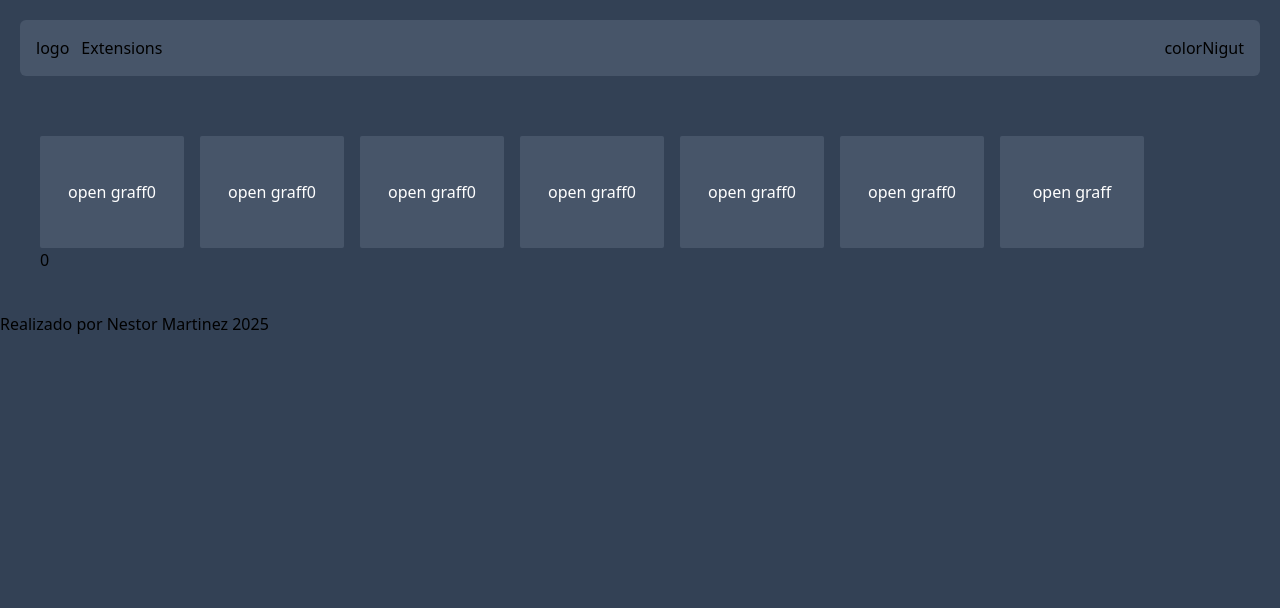
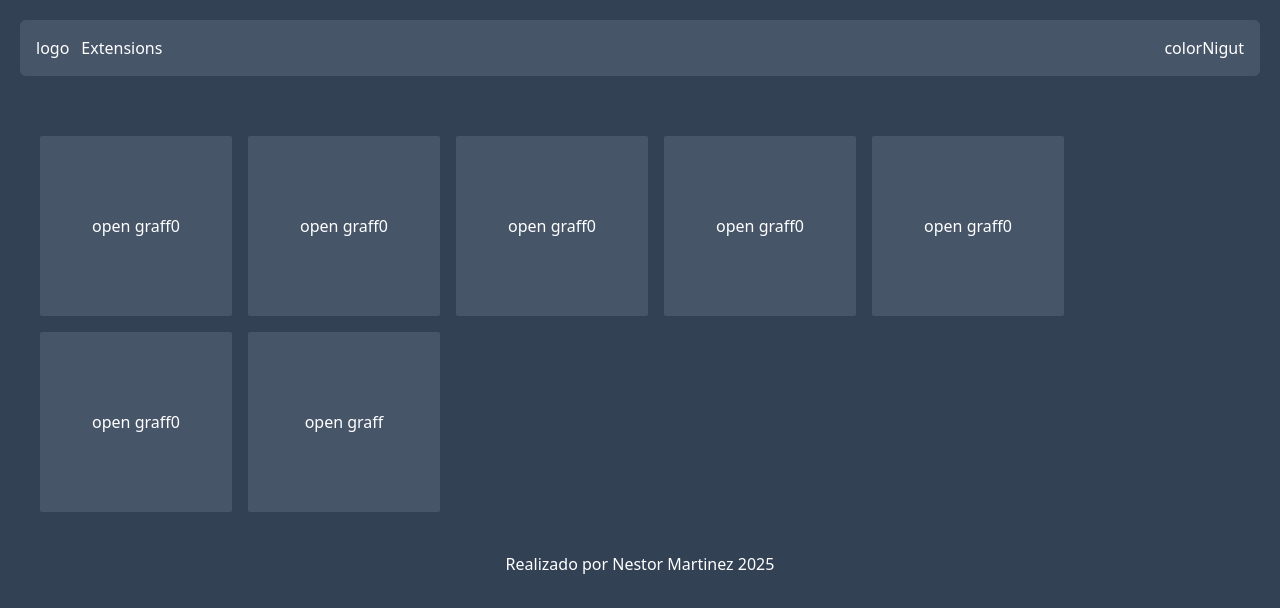
Before and after one commit to Nemartinez20/learn_tailwind, a React (Vite) app: page / in a window 1280 px wide. Shown: the top 608 px of the page. Built offline with nearby package versions, Linux system fonts and the light colour scheme.

Commit message:
agregando estilos al card2

```diff
--- a/src/App.jsx
+++ b/src/App.jsx
@@ -1,7 +1,7 @@
 function App() {
   return (
     <div>
-      <header className=" p-5 ">
+      <header className=" p-5 text-white">
         <div className="flex flex-row rounded-md bg-slate-600 w-full items-center justify-between p-4">
           <div className="flex gap-3">
             <div>logo</div>
@@ -15,32 +15,31 @@ function App() {
       </header>
       <main className="m-10 ">
         <div className="flex flex-wrap gap-4 items-center">
-          <div className="bg-slate-600 w-36 h-28 flex justify-center items-center text-white  rounded-sm  hover:scale-110 transition-transform ease-in-out">
+          <div className="bg-slate-600 w-48 h-[180px] mask-radial-at-center mask-radial-from-50% mask-radial-to-70% flex justify-center items-center text-white  rounded-sm  hover:scale-110 transition-transform ease-in-out">
             open graff0
           </div>
-          <div className="bg-slate-600 w-36 h-28 flex justify-center items-center text-white  rounded-sm  hover:scale-110 transition-transform ease-in-out">
+          <div className="bg-slate-600 w-48 h-[180px] flex justify-center items-center text-white  rounded-sm  hover:scale-110 transition-transform ease-in-out">
             open graff0
           </div>
-          <div className="bg-slate-600 w-36 h-28 flex justify-center items-center text-white  rounded-sm  hover:scale-110 transition-transform ease-in-out">
+          <div className="bg-slate-600 w-48 h-[180px] flex justify-center items-center text-white  rounded-sm  hover:scale-110 transition-transform ease-in-out">
             open graff0
           </div>
-          <div className="bg-slate-600 w-36 h-28 flex justify-center items-center text-white  rounded-sm  hover:scale-110 transition-transform ease-in-out">
+          <div className="bg-slate-600 w-48 h-[180px] flex justify-center items-center text-white  rounded-sm  hover:scale-110 transition-transform ease-in-out">
             open graff0
           </div>
-          <div className="bg-slate-600 w-36 h-28 flex justify-center items-center text-white  rounded-sm  hover:scale-110 transition-transform ease-in-out">
+          <div className="bg-slate-600 w-48 h-[180px] flex justify-center items-center text-white  rounded-sm  hover:scale-110 transition-transform ease-in-out">
             open graff0
           </div>
-          <div className="bg-slate-600 w-36 h-28 flex justify-center items-center text-white  rounded-sm  hover:scale-110 transition-transform ease-in-out">
+          <div className="bg-slate-600 w-48 h-[180px] flex justify-center items-center text-white  rounded-sm  hover:scale-110 transition-transform ease-in-out">
             open graff0
           </div>
-          <div className="bg-slate-600 w-36 h-28 flex justify-center items-center text-white  rounded-sm ">
+          <div className="bg-slate-600 w-48 h-[180px] flex justify-center items-center text-white  rounded-sm ">
             open graff
           </div>
         </div>
-        0
       </main>
 
-      <footer>
+      <footer className="text-center text-white">
         <p>Realizado por Nestor Martinez 2025</p>
       </footer>
     </div>
```
